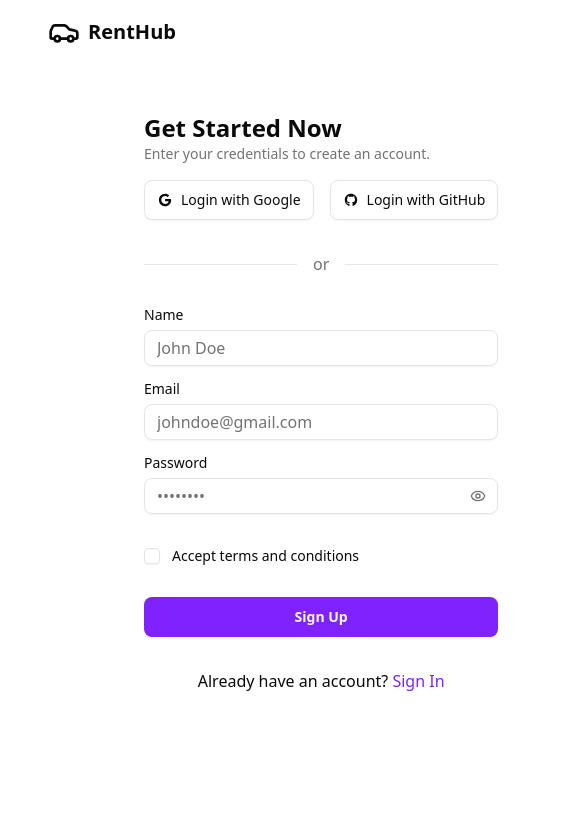
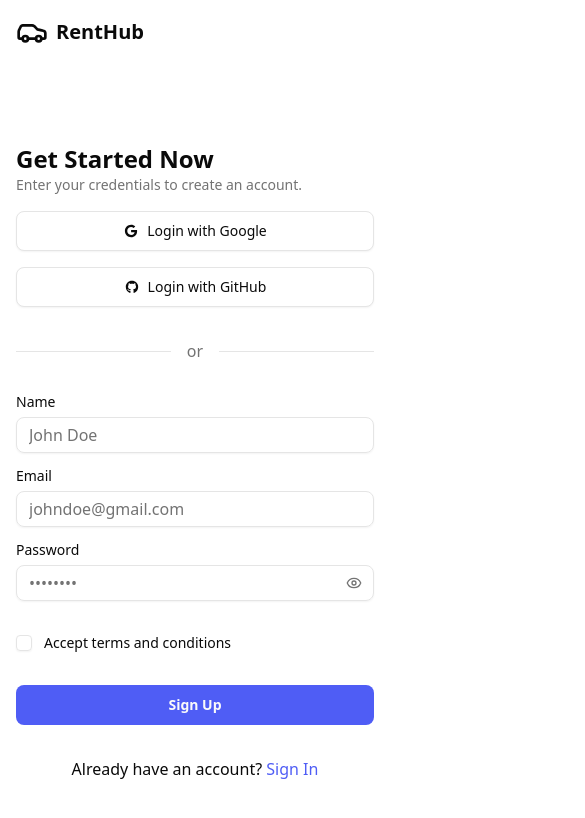
Before and after one commit to realSJ30/hub, a Next.js app: page /signup in a window 390 px wide. Shown: the top 818 px of the page, 585 px wide, since content can reach past the window. Built offline with nearby package versions, Linux system fonts and the light colour scheme.

Commit message:
feat: Update primary color variable in global styles and apply it to signup form elements.

```diff
--- a/app/globals.css
+++ b/app/globals.css
@@ -60,7 +60,7 @@
   --card-foreground: oklch(0.145 0 0);
   --popover: oklch(1 0 0);
   --popover-foreground: oklch(0.145 0 0);
-  --primary: oklch(0.205 0 0);
+  --primary: oklch(0.56 0.225 272.8);
   --primary-foreground: oklch(0.985 0 0);
   --secondary: oklch(0.97 0 0);
   --secondary-foreground: oklch(0.205 0 0);
@@ -94,7 +94,7 @@
   --card-foreground: oklch(0.985 0 0);
   --popover: oklch(0.205 0 0);
   --popover-foreground: oklch(0.985 0 0);
-  --primary: oklch(0.922 0 0);
+  --primary: oklch(0.56 0.225 272.8);
   --primary-foreground: oklch(0.205 0 0);
   --secondary: oklch(0.269 0 0);
   --secondary-foreground: oklch(0.985 0 0);
--- a/app/signup/components/signup-form.tsx
+++ b/app/signup/components/signup-form.tsx
@@ -11,25 +11,31 @@ import { Checkbox } from "@/components/ui/checkbox";
 
 const SignUpForm = () => {
   return (
-    <div className="flex py-4 gap-3 justify-between px-12 mx-auto w-full h-screen">
+    <div className="flex md:flex-row flex-col py-4 gap-6 justify-between px-4 sm:px-8 md:px-12 mx-auto w-full min-h-screen">
       <div className="flex flex-col gap-4 flex-1">
         <Link href="/" className="flex items-center gap-2">
           <Car className="h-8 w-8" />
           <span className="font-bold text-xl inline-block">RentHub</span>
         </Link>
-        <div className="flex flex-col justify-start mt-12 h-full gap-4 w-full px-24">
+        <div className="flex flex-col justify-center mt-8 md:mt-12 flex-1 gap-4 w-full max-w-lg mx-auto md:max-w-none md:px-12 lg:px-24">
           <div className="flex flex-col">
             <h1 className="text-2xl font-semibold">Get Started Now</h1>
             <p className="text-muted-foreground text-sm">
               Enter your credentials to create an account.
             </p>
           </div>
-          <div className="flex items-center gap-4 w-full justify-between">
-            <Button variant="outline" className="flex-1 gap-2 h-10 rounded-md">
+          <div className="flex flex-col sm:flex-row items-center gap-4 w-full justify-between">
+            <Button
+              variant="outline"
+              className="w-full sm:flex-1 gap-2 h-10 rounded-md"
+            >
               <GoogleIcon size={18} />
               Login with Google
             </Button>
-            <Button variant="outline" className="flex-1 gap-2 h-10 rounded-md">
+            <Button
+              variant="outline"
+              className="w-full sm:flex-1 gap-2 h-10 rounded-md"
+            >
               <GithubIcon size={18} />
               Login with GitHub
             </Button>
@@ -51,7 +57,7 @@ const SignUpForm = () => {
             <Label htmlFor="password">Password</Label>
             <PasswordInput id="password" placeholder="••••••••" />
           </div>
-          <FieldGroup className="w-56 mt-4">
+          <FieldGroup className="w-full mt-4">
             <Field orientation="horizontal">
               <Checkbox id="terms-checkbox-basic" name="terms-checkbox-basic" />
               <FieldLabel htmlFor="terms-checkbox-basic">
@@ -59,18 +65,21 @@ const SignUpForm = () => {
               </FieldLabel>
             </Field>
           </FieldGroup>
-          <Button className="w-full h-10 rounded-md font-semibold bg-violet-600 mt-4">
+          <Button className="w-full h-10 rounded-md font-semibold bg-primary mt-4">
             Sign Up
           </Button>
           <p className="text-center mt-4">
             Already have an account?{" "}
-            <Link href="/login" className="text-violet-600">
+            <Link
+              href="/login"
+              className="text-primary font-medium hover:underline"
+            >
               Sign In
             </Link>
           </p>
         </div>
       </div>
-      <div className="flex flex-col gap-4 flex-1 bg-violet-600 rounded-2xl"></div>
+      <div className="hidden md:flex flex-col gap-4 flex-1 bg-primary rounded-2xl"></div>
     </div>
   );
 };
--- a/components/ui/button.tsx
+++ b/components/ui/button.tsx
@@ -1,11 +1,11 @@
-import * as React from "react"
-import { Slot } from "@radix-ui/react-slot"
-import { cva, type VariantProps } from "class-variance-authority"
+import * as React from "react";
+import { Slot } from "@radix-ui/react-slot";
+import { cva, type VariantProps } from "class-variance-authority";
 
-import { cn } from "@/lib/utils"
+import { cn } from "@/lib/utils";
 
 const buttonVariants = cva(
-  "inline-flex items-center justify-center gap-2 whitespace-nowrap rounded-md text-sm font-medium transition-all disabled:pointer-events-none disabled:opacity-50 [&_svg]:pointer-events-none [&_svg:not([class*='size-'])]:size-4 shrink-0 [&_svg]:shrink-0 outline-none focus-visible:border-ring focus-visible:ring-ring/50 focus-visible:ring-[3px] aria-invalid:ring-destructive/20 dark:aria-invalid:ring-destructive/40 aria-invalid:border-destructive",
+  "inline-flex items-center justify-center gap-2 whitespace-nowrap rounded-md text-sm font-medium transition-all disabled:pointer-events-none disabled:opacity-50 [&_svg]:pointer-events-none [&_svg:not([class*='size-'])]:size-4 shrink-0 [&_svg]:shrink-0 outline-none focus-visible:border-ring focus-visible:ring-ring/50 focus-visible:ring-[3px] aria-invalid:ring-destructive/20 dark:aria-invalid:ring-destructive/40 aria-invalid:border-destructive cursor-pointer",
   {
     variants: {
       variant: {
@@ -35,8 +35,8 @@ const buttonVariants = cva(
       variant: "default",
       size: "default",
     },
-  }
-)
+  },
+);
 
 function Button({
   className,
@@ -46,9 +46,9 @@ function Button({
   ...props
 }: React.ComponentProps<"button"> &
   VariantProps<typeof buttonVariants> & {
-    asChild?: boolean
+    asChild?: boolean;
   }) {
-  const Comp = asChild ? Slot : "button"
+  const Comp = asChild ? Slot : "button";
 
   return (
     <Comp
@@ -58,7 +58,7 @@ function Button({
       className={cn(buttonVariants({ variant, size, className }))}
       {...props}
     />
-  )
+  );
 }
 
-export { Button, buttonVariants }
+export { Button, buttonVariants };
```
